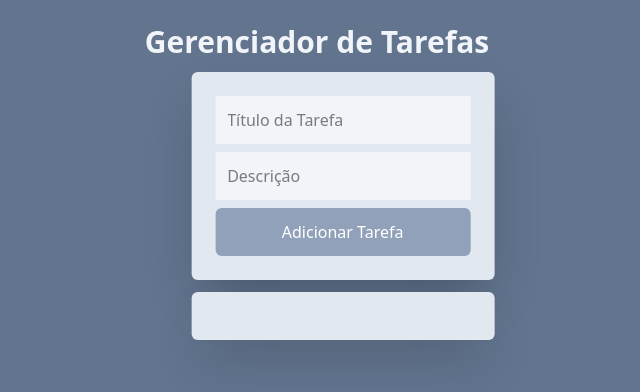
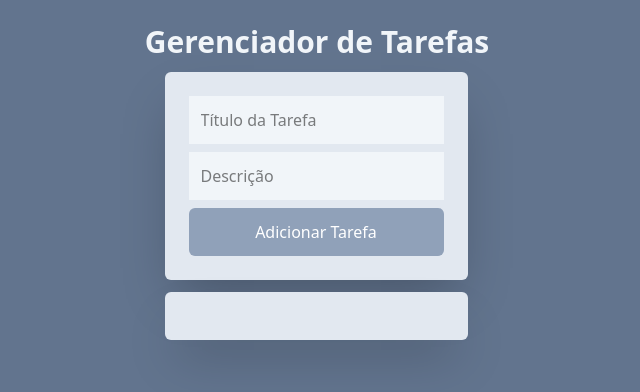
Before and after one commit to xation222/curso-react, a React app: page / in a window 1280 px wide. Shown: the top 392 px of the page, without its empty margins (323-963 px from the left). Built offline with nearby package versions, Linux system fonts and the light colour scheme; the HTML template or start-up script is replaced by a standard one.

Commit message:
overflow e % > px

```diff
--- a/src/App.jsx
+++ b/src/App.jsx
@@ -84,11 +84,11 @@ function App() {
 
   // retorno
   return (
-    <div className='w-screen h-screen flex p-6 justify-center bg-slate-500'>
+    <div className='w-screen h-screen flex p-6 justify-center bg-slate-500 overflow-hidden'>
     <div className='w-[600px]'>
       <h1 className='text-3xl text-slate-100 font-bold text-center'>Gerenciador de Tarefas</h1>
       <div className='flex gap-2 justify-center'>
-        <div className={`transition-all duration-500 z-1 ${visible ? 'sm:glow sm:translate-x-[0%] glow translate-x-[-42%]':'sm:flex-none sm:translate-x-[55%] flex-none translate-x-[55%]'}`}>
+        <div className={`transition-all duration-500 z-1 ${visible ? 'sm:glow sm:translate-x-[0%] glow translate-x-[-42%]':'sm:flex-none sm:translate-x-[140px] flex-none translate-x-[140px]'}`}>
           <AddTask addTasks={addTasks}/>
           <Tasks tasks={tasks} onTaskClick={onTaskClick} deleteTask={deleteTask} showDetails={showDetails} visible={visible} details={details}/>
         </div>
```
